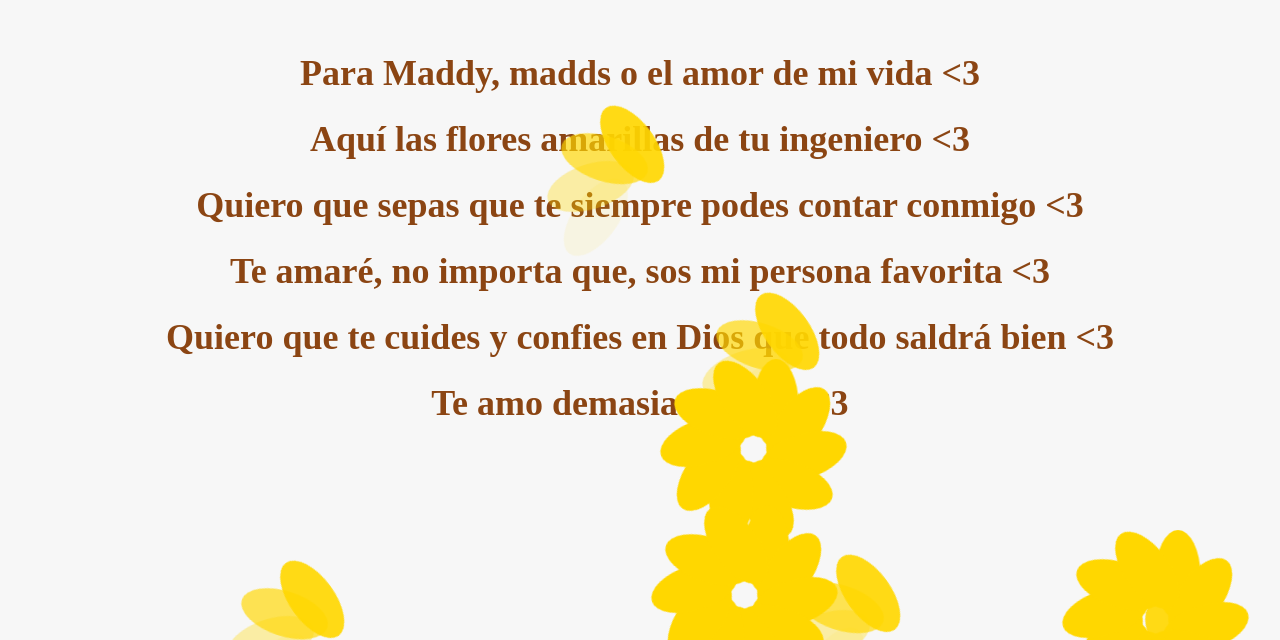
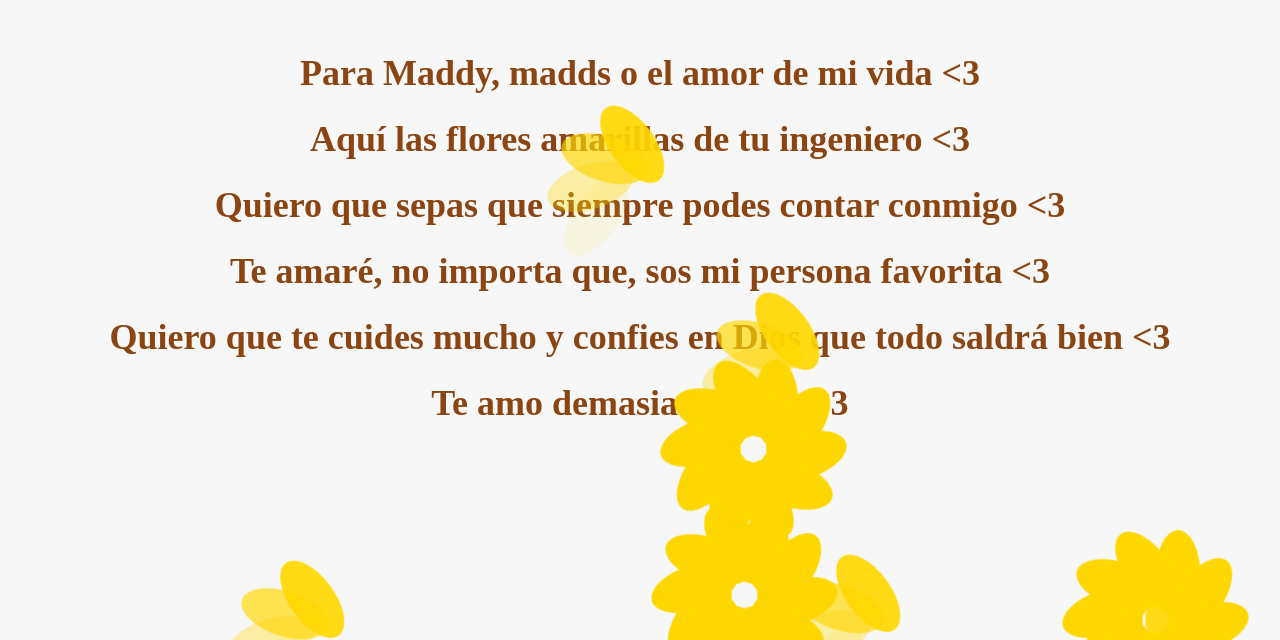
Before and after one commit to dom-ca/dom-ca.github.io, a plain HTML site: page index.html in a window 1280 px wide. Shown: the part 160-800 px from the top of the page. Drawn offline with Linux system fonts and the light colour scheme.

Commit message:
new text

```diff
--- a/index.html
+++ b/index.html
@@ -10,9 +10,9 @@
     <div class="container">
         <h1>Para Maddy, madds o el amor de mi vida <3</h1>
         <h1>Aquí las flores amarillas de tu ingeniero <3</h1>
-        <h1>Quiero que sepas que te siempre podes contar conmigo <3</h1>
+        <h1>Quiero que sepas que siempre podes contar conmigo <3</h1>
         <h1>Te amaré, no importa que, sos mi persona favorita <3</h1>
-        <h1>Quiero que te cuides y confies en Dios que todo saldrá bien <3</h1>
+        <h1>Quiero que te cuides mucho y confies en Dios que todo saldrá bien <3</h1>
         <h1>Te amo demasiado boba <3</h1>
         <div class="flower-container">
             <!-- Las flores se agregarán y eliminarán aquí mediante JavaScript -->
```
